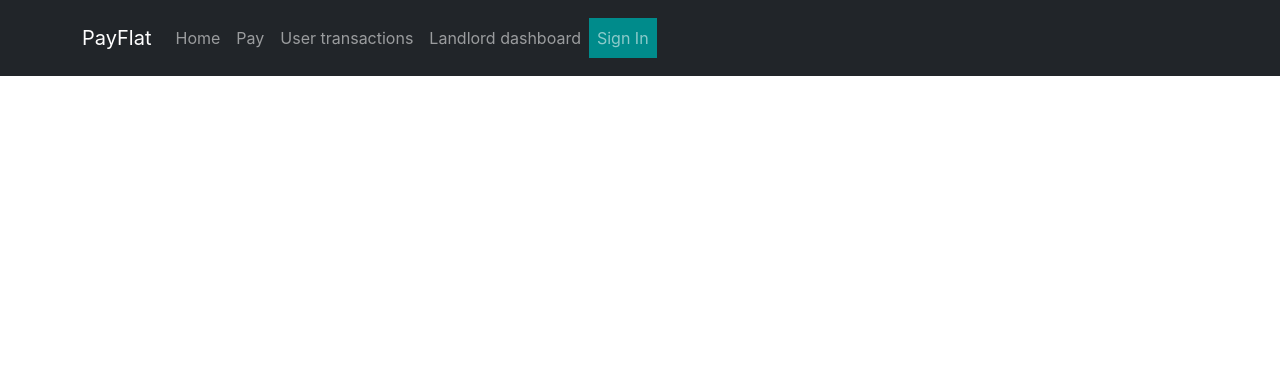
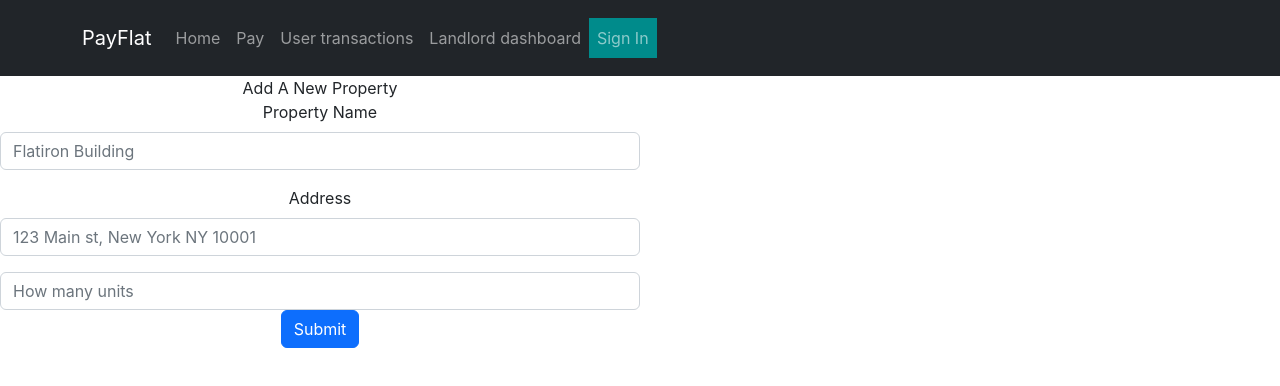
Before and after one commit to markdelgado/PayFlat, a React (Create React App) app in the folder client/: page /add-property in a window 1280 px wide. Shown: the top 386 px of the page. Built offline with nearby package versions, Linux system fonts and the light colour scheme; no server answers; the HTML template or start-up script is replaced by a standard one.

Commit message:
added form property

```diff
--- a/client/src/App.js
+++ b/client/src/App.js
@@ -6,6 +6,7 @@ import Home from './components/Home.js'
 import Dashboard from './components/Dashboard';
 import { useState, useEffect } from 'react';
 import TenantLanding from './components/TenantLanding';
+import AddProperty from './components/AddProperty'
 
 function App() {
 const [landlord, setLandlord]= useState('')
@@ -15,7 +16,7 @@ useEffect (() => {
   const getLandlord = async ()  => {
     let req = await fetch(`http://localhost:3000/landlords/1`)
     let res = await req.json()
-    console.log("RES", res)
+    // console.log("RES", res)
     setLandlord(res)
 
   }
@@ -42,6 +43,8 @@ useEffect(() => {
           <Route path='' element={<payment/>}/>
           <Route path='/dashboard' element={<Dashboard landlord={landlord} property={property}/>}/>
           <Route path='/tenant-landing' element={<TenantLanding />}/>
+          <Route path='/add-property' element={<AddProperty landlord={landlord} />}/>
+
         </Routes>
       </Router>
 
--- /dev/null
+++ b/client/src/components/AddProperty.js
@@ -0,0 +1,88 @@
+import '../styles/AddProperty.css'
+import { useEffect, useState } from 'react';
+import Button from 'react-bootstrap/Button';
+import Col from 'react-bootstrap/Col';
+import Form from 'react-bootstrap/Form';
+import Row from 'react-bootstrap/Row';
+
+
+function AddProperty({landlord}) {
+
+    const [formData, setFormData]=useState({
+        name: '',
+        address: '',
+        landlord_id: '',
+        unit_count: ''
+    })
+
+    const handleSubmit = (e) =>{
+        e.preventDefault()
+         console.log("FormData", formData)
+
+    }
+    // if (landlord) {
+    //     console.log("landlord test", landlord)
+    // }
+
+    useEffect(() => {
+        if (landlord){
+            console.log(landlord.id)
+            setFormData({
+                ...formData, landlord_id: landlord.id
+            })
+
+        }
+
+    },[landlord])
+
+    const handleChange = (e) => {
+        setFormData({ ...formData, [e.target.name]: e.target.value });
+
+    };
+
+    return (
+        <div id='form-container'>
+            {/* <p>{console.log("form", formData)}</p> */}
+            {/* <p>{console.log("landlord", landlord.id)}</p> */}
+        <Form id='form-prop' onSubmit={handleSubmit}>
+            <div>Add A New Property</div>
+
+
+            <Form.Group className="mb-3" controlId="formGridAddress1">
+                <Form.Label>Property Name</Form.Label>
+                <Form.Control
+                 placeholder="Flatiron Building"
+                 name='name'
+                 value={formData.name}
+                 onChange={handleChange}/>
+            </Form.Group>
+
+            <Form.Group className="mb-3" controlId="formGridAddress2">
+                <Form.Label>Address </Form.Label>
+                <Form.Control
+                name='address'
+                placeholder="123 Main st, New York NY 10001"
+                value={formData.address}
+                onChange={handleChange}
+                />
+            </Form.Group>
+
+           <Form.Group>
+            <Form.Control
+            name='unit_count'
+            type='number'
+            placeholder='How many units'
+            value={formData.unit_count}
+            onChange={handleChange}/>
+           </Form.Group>
+
+            <Button variant="primary" type="submit">
+                Submit
+            </Button>
+        </Form>
+        </div>
+    );
+}
+
+
+export default AddProperty;
--- a/client/src/components/Dashboard.js
+++ b/client/src/components/Dashboard.js
@@ -10,9 +10,9 @@ const Dashboard = ({landlord, property}) => {
     return (
         <div id="dashboard-container">
             <h2>Welcome back {landlord.user?.first_name[0].toUpperCase() + landlord.user?.first_name.slice(1, landlord.user?.first_name.split('').length)}</h2>
-            <p>{console.log("landlord", landlord)}</p>
+            {/* <p>{console.log("landlord", landlord)}</p> */}
+                <br/>
             <div id='quick-numbers'>
-                <br></br>
 
                 <Table   id='dashboard-table' striped bordered hover variant="dark">
                     <thead>
@@ -34,6 +34,7 @@ const Dashboard = ({landlord, property}) => {
                     </tbody>
                 </Table>
                 <UnitTable  property={property}/>
+                <button>Add Properties</button>
             </div>
 
         </div>
--- /dev/null
+++ b/client/src/styles/AddProperty.css
@@ -0,0 +1,4 @@
+#form-prop{
+    align-items: center;
+    width: 50%;
+}
--- a/client/src/styles/Dashboard.css
+++ b/client/src/styles/Dashboard.css
@@ -3,7 +3,7 @@
     position:absolute;
     width: 100%;
     height: 300px;
-    background: grey;
+    /* background: grey; */
     display: flex;
     margin-top: 0;
 
--- a/client/src/styles/UnitTable.css
+++ b/client/src/styles/UnitTable.css
@@ -2,8 +2,15 @@
     /* background-color: red; */
     position: absolute;
     top: 100%;
+    width: 65%;
+    left:15%
+
+
+
+
 
     }
+
 
  #prop-select{
     width: 150px
```
Also changed, not shown: 2 other files (tests, documents, lock files or other folders).
